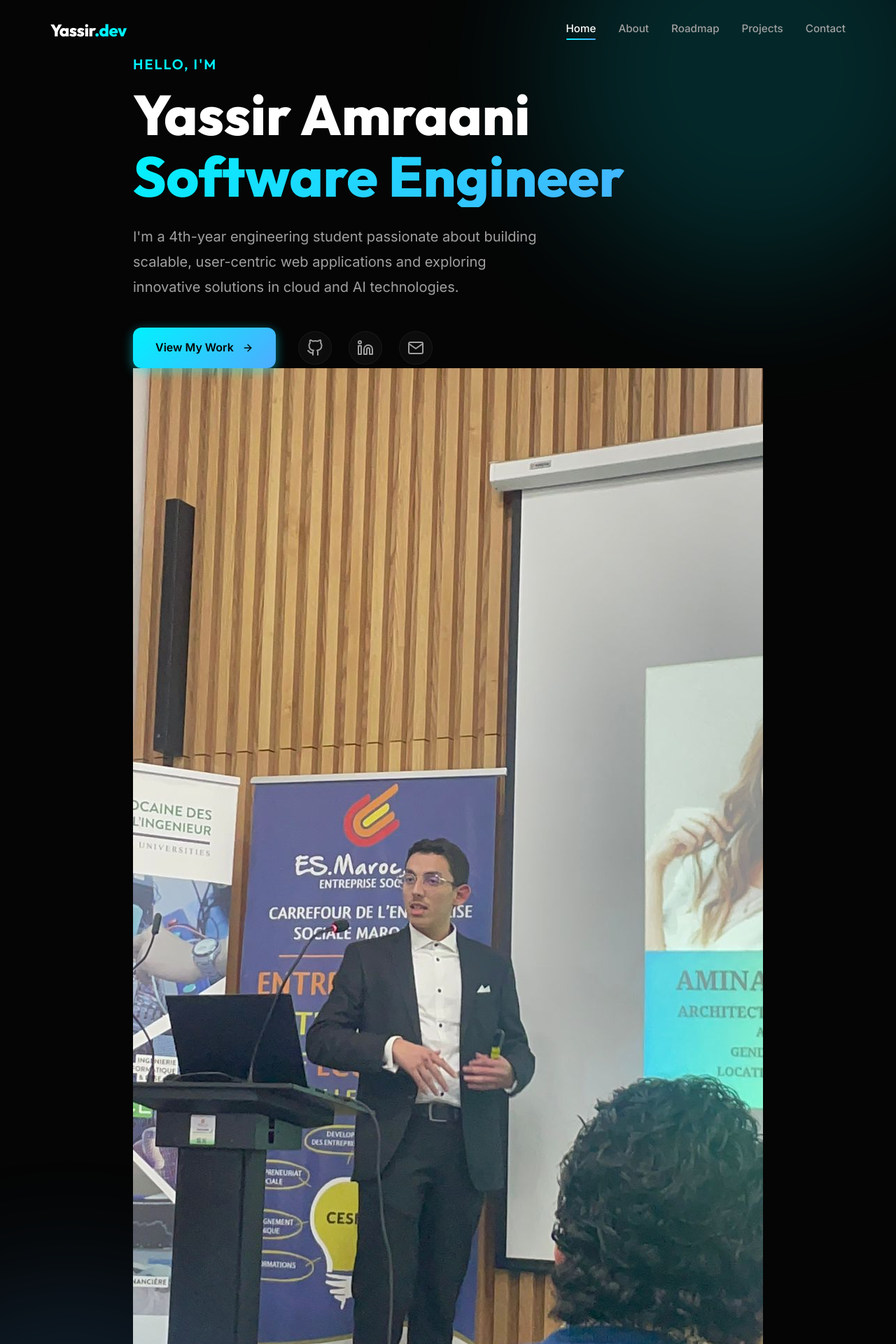
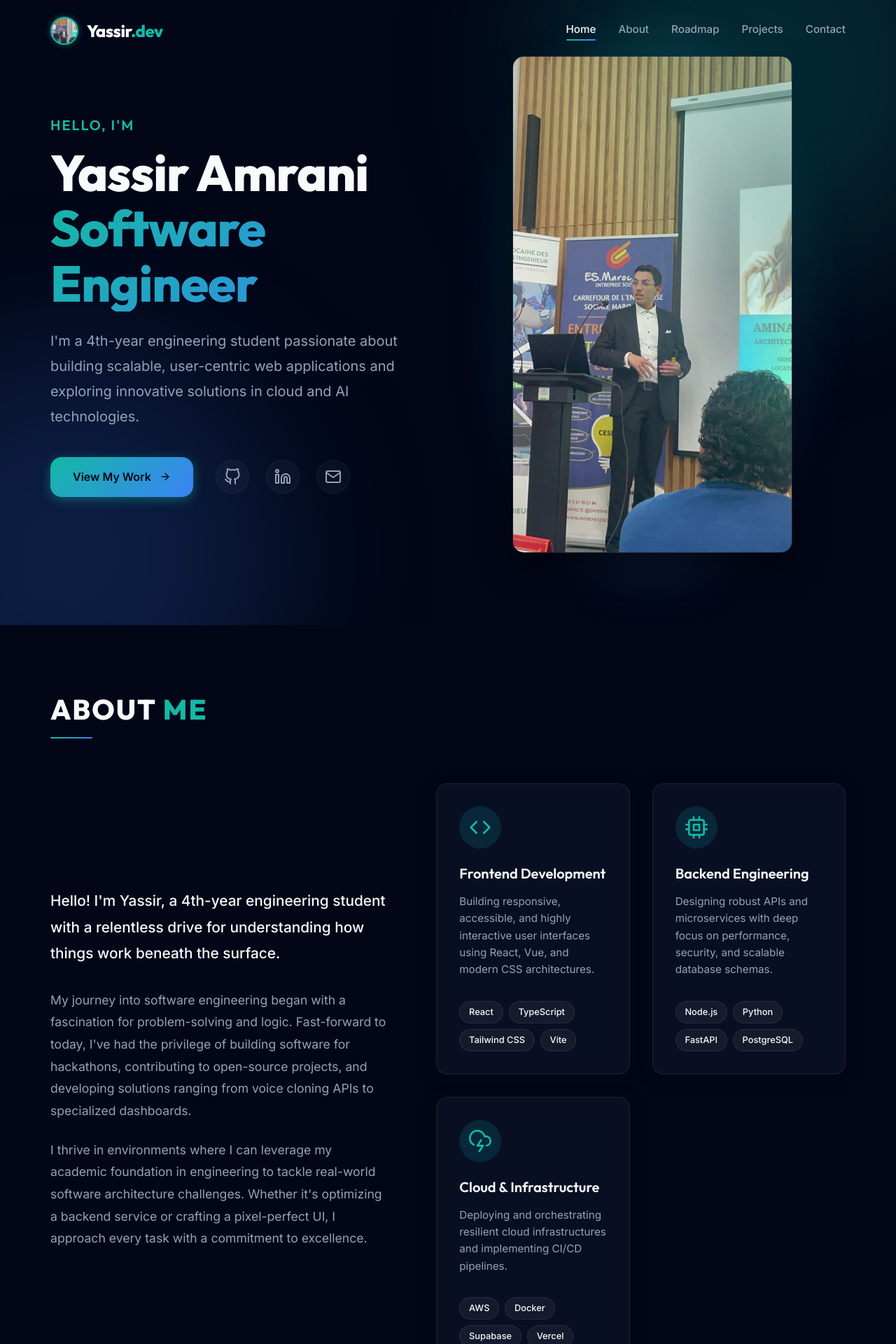
Before and after one commit to yassiramrani/portfolio, a React (Vite) app: page / in a window 1280 px wide. Shown: the top 1920 px of the page at 70% size. Built offline with nearby package versions, Linux system fonts and the light colour scheme.

Commit message:
feat: premium dark glassmorphism UI overhaul and added real career data

```diff
--- a/src/components/About.css
+++ b/src/components/About.css
@@ -74,20 +74,23 @@
 }
 
 .skill-card {
-  background: var(--bg-secondary);
-  border: 1px solid rgba(255, 255, 255, 0.05);
+  background: var(--glass-bg);
+  backdrop-filter: blur(12px);
+  -webkit-backdrop-filter: blur(12px);
+  border: 1px solid var(--glass-border);
   border-radius: var(--border-radius);
   padding: 2rem;
   transition: all var(--transition-normal);
   display: flex;
   flex-direction: column;
   gap: 1rem;
+  box-shadow: 0 4px 30px rgba(0, 0, 0, 0.1);
 }
 
 .skill-card:hover {
   transform: translateY(-5px);
-  border-color: rgba(0, 242, 254, 0.3);
-  box-shadow: 0 10px 30px rgba(0, 0, 0, 0.3);
+  border-color: rgba(20, 184, 166, 0.3); /* Teal accent */
+  box-shadow: 0 15px 35px rgba(0, 0, 0, 0.4);
 }
 
 .skill-icon {
@@ -134,8 +137,15 @@
   font-size: 0.8rem;
   font-weight: 500;
   color: var(--text-primary);
-  background: var(--bg-tertiary);
+  background: rgba(255, 255, 255, 0.05);
   padding: 0.3rem 0.8rem;
   border-radius: 20px;
-  border: 1px solid rgba(255, 255, 255, 0.1);
+  border: 1px solid var(--glass-border);
+  transition: all var(--transition-fast);
 }
+
+.skill-tag:hover {
+  background: rgba(20, 184, 166, 0.1);
+  border-color: rgba(20, 184, 166, 0.3);
+  color: var(--accent-primary);
+}
--- a/src/components/Contact.css
+++ b/src/components/Contact.css
@@ -69,15 +69,18 @@
   width: 50px;
   height: 50px;
   border-radius: 50%;
-  background: var(--bg-secondary);
-  border: 1px solid rgba(255, 255, 255, 0.05);
+  background: var(--glass-bg);
+  backdrop-filter: blur(12px);
+  -webkit-backdrop-filter: blur(12px);
+  border: 1px solid var(--glass-border);
+  box-shadow: 0 4px 15px rgba(0, 0, 0, 0.1);
 }
 
 .footer-socials a:hover {
   color: var(--accent-primary);
   transform: translateY(-5px);
-  border-color: rgba(0, 242, 254, 0.3);
-  box-shadow: 0 10px 20px rgba(0, 242, 254, 0.1);
+  border-color: rgba(20, 184, 166, 0.3); /* Teal accent */
+  box-shadow: 0 10px 20px rgba(20, 184, 166, 0.15);
 }
 
 .footer-bottom {
--- a/src/components/Hero.css
+++ b/src/components/Hero.css
@@ -35,7 +35,8 @@
 
 @media (min-width: 768px) {
   .hero-title {
-    font-size: 5rem;
+    font-size: 4.5rem;
+    letter-spacing: -1px;
   }
 }
 
@@ -56,6 +57,56 @@
   .hero-description {
     font-size: 1.25rem;
   }
+}
+
+.hero-layout {
+  display: grid;
+  grid-template-columns: 1fr;
+  gap: 4rem;
+  align-items: center;
+}
+
+@media (min-width: 992px) {
+  .hero-layout {
+    grid-template-columns: 1fr 1fr;
+    gap: 2rem;
+  }
+}
+
+.hero-image-wrapper {
+  position: relative;
+  width: 100%;
+  max-width: 400px;
+  margin: 0 auto;
+}
+
+.hero-image {
+  width: 100%;
+  height: auto;
+  border-radius: var(--border-radius);
+  object-fit: cover;
+  border: 1px solid var(--glass-border);
+  box-shadow: 0 20px 40px rgba(0, 0, 0, 0.5);
+  transition: transform var(--transition-slow);
+}
+
+.hero-image-wrapper:hover .hero-image {
+  transform: scale(1.02) translateY(-10px);
+  box-shadow: 0 30px 60px rgba(0, 242, 254, 0.2);
+}
+
+.hero-image-glow {
+  position: absolute;
+  top: 50%;
+  left: 50%;
+  transform: translate(-50%, -50%);
+  width: 110%;
+  height: 110%;
+  background: var(--accent-gradient);
+  filter: blur(40px);
+  border-radius: 50%;
+  opacity: 0.15;
+  z-index: -1;
 }
 
 .hero-cta {
@@ -139,9 +190,9 @@
   width: 600px;
   height: 600px;
   border-radius: 50%;
-  filter: blur(100px);
+  filter: blur(120px);
   z-index: 1;
-  opacity: 0.15;
+  opacity: 0.2; /* Increased opacity from 0.15 */
   pointer-events: none;
 }
 
--- a/src/components/Hero.tsx
+++ b/src/components/Hero.tsx
@@ -9,12 +9,13 @@ const Hero = ({ id }: HeroProps) => {
   return (
     <section id={id} className="hero section">
       <div className="container">
+        <div className="hero-layout">
           <div className="hero-content">
             <h2 className="hero-subtitle animate-fade-in" style={{ animationDelay: '0.1s' }}>
               Hello, I'm
             </h2>
             <h1 className="hero-title animate-fade-in" style={{ animationDelay: '0.2s' }}>
-            Yassir Amraani
+              Yassir Amrani
               <br />
               <span className="gradient-text">Software Engineer</span>
             </h1>
@@ -40,8 +41,11 @@ const Hero = ({ id }: HeroProps) => {
               </div>
             </div>
           </div>
-        <div className="hero-image-container animate-fade-in" style={{ animationDelay: '0.5s' }}>
-          <img src="/me.jpeg" alt="Yassir Amraani" className="hero-image" />
+
+          <div className="hero-image-wrapper animate-fade-in" style={{ animationDelay: '0.5s' }}>
+            <div className="hero-image-glow"></div>
+            <img src="/me.jpeg" alt="Yassir Amrani" className="hero-image" />
+          </div>
         </div>
       </div>
 
--- a/src/components/Navbar.css
+++ b/src/components/Navbar.css
@@ -11,10 +11,11 @@
 
 .navbar.scrolled {
   padding: 1rem 0;
-  background: rgba(5, 5, 5, 0.8);
-  backdrop-filter: blur(10px);
-  -webkit-backdrop-filter: blur(10px);
-  border-bottom: 1px solid rgba(255, 255, 255, 0.05);
+  background: rgba(2, 6, 23, 0.85); /* Slate 950 */
+  backdrop-filter: blur(12px);
+  -webkit-backdrop-filter: blur(12px);
+  border-bottom: 1px solid var(--glass-border);
+  box-shadow: 0 4px 30px rgba(0, 0, 0, 0.3);
 }
 
 .navbar-container {
@@ -27,10 +28,27 @@
 }
 
 .navbar-logo a {
+  display: flex;
+  align-items: center;
+  gap: 0.75rem;
   font-family: var(--font-display);
   font-size: 1.5rem;
   font-weight: 800;
   letter-spacing: -0.5px;
+  transition: opacity var(--transition-fast);
+}
+
+.navbar-logo a:hover {
+  opacity: 0.8;
+}
+
+.navbar-profile-pic {
+  width: 40px;
+  height: 40px;
+  border-radius: 50%;
+  object-fit: cover;
+  border: 2px solid var(--accent-primary);
+  box-shadow: 0 0 10px var(--accent-glow);
 }
 
 .navbar-logo .accent {
@@ -97,20 +115,20 @@
   position: fixed;
   top: 0;
   right: -100%;
-  width: 80%;
+  width: 100%;
   max-width: 400px;
   height: 100vh;
-  background: var(--bg-secondary);
-  backdrop-filter: blur(15px);
-  -webkit-backdrop-filter: blur(15px);
+  background: rgba(15, 23, 42, 0.95); /* Slate 900 */
+  backdrop-filter: blur(20px);
+  -webkit-backdrop-filter: blur(20px);
   display: flex;
   flex-direction: column;
   justify-content: center;
   align-items: center;
   gap: 2rem;
   transition: right var(--transition-normal);
-  border-left: 1px solid rgba(255, 255, 255, 0.05);
-  box-shadow: -10px 0 30px rgba(0, 0, 0, 0.5);
+  border-left: 1px solid var(--glass-border);
+  box-shadow: -10px 0 40px rgba(0, 0, 0, 0.5);
   z-index: 999;
 }
 
--- a/src/components/Navbar.tsx
+++ b/src/components/Navbar.tsx
@@ -30,7 +30,10 @@ const Navbar = ({ activeSection }: NavbarProps) => {
     <nav className={`navbar ${isScrolled ? 'scrolled' : ''}`}>
       <div className="navbar-container">
         <div className="navbar-logo">
-          <a href="#home">Yassir<span className="accent">.dev</span></a>
+          <a href="#home">
+            <img src="/me.jpeg" alt="Yassir" className="navbar-profile-pic" />
+            <span>Yassir<span className="accent">.dev</span></span>
+          </a>
         </div>
 
         {/* Desktop Navigation */}
--- a/src/components/Projects.css
+++ b/src/components/Projects.css
@@ -24,15 +24,18 @@
 }
 
 .project-card {
-  background: var(--bg-tertiary);
+  background: var(--glass-bg);
+  backdrop-filter: blur(12px);
+  -webkit-backdrop-filter: blur(12px);
   border-radius: var(--border-radius);
   overflow: hidden;
   transition: all var(--transition-normal);
-  border: 1px solid rgba(255, 255, 255, 0.03);
+  border: 1px solid var(--glass-border);
   display: flex;
   flex-direction: column;
   position: relative;
   height: 100%;
+  box-shadow: 0 4px 30px rgba(0, 0, 0, 0.1);
 }
 
 .project-card::before {
@@ -50,8 +53,8 @@
 
 .project-card:hover {
   transform: translateY(-10px);
-  box-shadow: 0 20px 40px rgba(0, 0, 0, 0.4);
-  border-color: rgba(0, 242, 254, 0.2);
+  box-shadow: 0 20px 40px rgba(0, 0, 0, 0.5);
+  border-color: rgba(20, 184, 166, 0.3); /* Teal accent */
 }
 
 .project-card:hover::before {
@@ -95,10 +98,10 @@
   font-size: 0.8rem;
   font-family: var(--font-sans);
   color: var(--accent-primary);
-  background: rgba(0, 242, 254, 0.05);
+  background: rgba(20, 184, 166, 0.1); /* Teal tinted background */
   padding: 0.2rem 0.6rem;
   border-radius: 4px;
-  border: 1px solid rgba(0, 242, 254, 0.1);
+  border: 1px solid rgba(20, 184, 166, 0.2);
 }
 
 .project-links {
--- a/src/components/Projects.tsx
+++ b/src/components/Projects.tsx
@@ -26,6 +26,20 @@ const Projects = ({ id }: ProjectsProps) => {
       description: 'A mobile health (mHealth) backend and tracking application focused on recording and reporting user health metrics.',
       tags: ['Java', 'HealthTech', 'Backend'],
       github: 'https://github.com/yassiramrani/mhealth',
+      demo: ''
+    },
+    {
+      title: 'Guidini',
+      description: '2nd Prize winning project at Hackathon IA & Villes Résilientes 2030. A digital companion for authentic tourism experiences locally in Morocco, supporting World Cup 2030 initiatives.',
+      tags: ['React', 'Innovation', 'Hackathon'],
+      github: 'https://github.com/yassiramrani',
+      demo: ''
+    },
+    {
+      title: 'Wijha',
+      description: 'Intelligent aid platform for travel organization. Full stack academic project featuring API integrations for hotels and automated visa condition verification.',
+      tags: ['Laravel', 'Tailwind CSS', 'MySQL', 'JavaScript'],
+      github: 'https://github.com/yassiramrani',
       demo: ''
     },
     {
--- a/src/components/Roadmap.css
+++ b/src/components/Roadmap.css
@@ -60,18 +60,20 @@
 
 .timeline-content {
   padding: 30px;
-  background: rgba(255, 255, 255, 0.03);
-  backdrop-filter: blur(10px);
-  border: 1px solid rgba(255, 255, 255, 0.05);
-  border-radius: 12px;
+  background: var(--glass-bg);
+  backdrop-filter: blur(12px);
+  -webkit-backdrop-filter: blur(12px);
+  border: 1px solid var(--glass-border);
+  border-radius: 16px;
   position: relative;
-  transition: transform 0.3s ease, box-shadow 0.3s ease;
+  transition: transform 0.3s cubic-bezier(0.4, 0, 0.2, 1), box-shadow 0.3s cubic-bezier(0.4, 0, 0.2, 1);
+  box-shadow: 0 4px 30px rgba(0, 0, 0, 0.1);
 }
 
 .timeline-content:hover {
   transform: translateY(-5px);
-  box-shadow: 0 10px 30px -10px rgba(0, 0, 0, 0.5);
-  border-color: rgba(255, 255, 255, 0.1);
+  box-shadow: 0 15px 35px -10px rgba(0, 0, 0, 0.6);
+  border-color: rgba(20, 184, 166, 0.3);
 }
 
 .timeline-year {
--- a/src/components/Roadmap.tsx
+++ b/src/components/Roadmap.tsx
@@ -1,4 +1,4 @@
-import { FiBookOpen, FiBriefcase, FiAward, FiStar } from 'react-icons/fi';
+import { FiBookOpen, FiAward, FiStar } from 'react-icons/fi';
 import './Roadmap.css';
 
 interface RoadmapProps {
@@ -8,32 +8,32 @@ interface RoadmapProps {
 const Roadmap = ({ id }: RoadmapProps) => {
   const roadmapItems = [
     {
-      year: 'Present',
-      title: '4th Year Engineering Student',
-      company: 'Engineering College',
-      description: 'Currently pursuing software engineering degree with a focus on full-stack development, ML/AI integrations, and cloud architectures. Actively building projects like DiaBLife and VoiceLegacy.',
-      icon: <FiBookOpen size={24} />
-    },
-    {
-      year: '2025 (Expected)',
-      title: 'Software Engineering Intern',
-      company: 'Tech Industry',
-      description: 'Looking to apply my skills in scalable systems, React/Vite frontends, and backend engineering (Python/Java) in a professional tech environment.',
-      icon: <FiBriefcase size={24} />
+      year: '2026',
+      title: 'President & Founder',
+      company: 'InnovXtech Club (EMSI Tanger)',
+      description: 'Led the student innovation club, organizing major events like the 2024-2025 Integration Day (flashback day with DJ and team-building) uniting students through technology.',
+      icon: <FiStar size={24} />
     },
     {
       year: '2026',
-      title: 'Graduation & Full-Time Role',
-      company: 'Future Career',
-      description: 'Graduating as a Software Engineer ready to build impactful, scalable, and highly available web applications worldwide.',
+      title: 'Honorary Participation Award',
+      company: 'The Merge Hackathon 2026',
+      description: 'Selected among top 20 projects globally for "VoiceLegacy", an AI-powered voice preservation platform built with FastAPI, React, and ElevenLabs API.',
       icon: <FiAward size={24} />
     },
     {
-      year: 'Long-term Goal',
-      title: 'Senior Software/Cloud Architect',
-      company: 'Career Aspiration',
-      description: 'Leading technical teams and designing large-scale distributed systems and advanced AI solutions.',
-      icon: <FiStar size={24} />
+      year: 'Recent',
+      title: '2nd Prize Winner',
+      company: 'Hackathon "IA & Villes Résilientes 2030" (LSInnovXTech)',
+      description: 'Won 2nd place with "Guidini", a digital companion offering authentic tourism experiences and local employment opportunities for World Cup 2030.',
+      icon: <FiAward size={24} />
+    },
+    {
+      year: 'Present',
+      title: '4th Year Engineering Student',
+      company: 'EMSI Tanger',
+      description: 'Ambassador Career Center EMSI Tanger. Delivered "Wijha" (intelligent travel organization platform using Laravel/Tailwind) as team project.',
+      icon: <FiBookOpen size={24} />
     }
   ];
 
--- a/src/index.css
+++ b/src/index.css
@@ -1,30 +1,33 @@
 @import url("https://fonts.googleapis.com/css2?family=Inter:wght@300;400;500;600;700&family=Outfit:wght@400;600;800&display=swap");
 
 :root {
-  --bg-primary: #050505;
-  --bg-secondary: #111111;
-  --bg-tertiary: #1a1a1a;
+  --bg-primary: #020617; /* Slate 950 */
+  --bg-secondary: #0f172a; /* Slate 900 */
+  --bg-tertiary: #1e293b; /* Slate 800 */
 
-  --text-primary: #ffffff;
-  --text-secondary: #a0a0a0;
-  --text-tertiary: #666666;
+  --text-primary: #f8fafc; /* Slate 50 */
+  --text-secondary: #94a3b8; /* Slate 400 */
+  --text-tertiary: #64748b; /* Slate 500 */
 
-  --accent-primary: #00f2fe;
-  --accent-secondary: #4facfe;
-  --accent-glow: rgba(0, 242, 254, 0.5);
+  --accent-primary: #14b8a6; /* Teal 500 */
+  --accent-secondary: #3b82f6; /* Blue 500 */
+  --accent-glow: rgba(20, 184, 166, 0.4);
   --accent-gradient: linear-gradient(
     135deg,
     var(--accent-primary) 0%,
     var(--accent-secondary) 100%
   );
 
-  --font-sans: "Inter", sans-serif;
-  --font-display: "Outfit", sans-serif;
+  --font-sans: "Inter", system-ui, -apple-system, sans-serif;
+  --font-display: "Outfit", system-ui, -apple-system, sans-serif;
 
-  --border-radius: 12px;
-  --transition-fast: 0.2s ease;
-  --transition-normal: 0.3s ease;
-  --transition-slow: 0.5s ease;
+  --border-radius: 16px;
+  --transition-fast: 0.2s cubic-bezier(0.4, 0, 0.2, 1);
+  --transition-normal: 0.3s cubic-bezier(0.4, 0, 0.2, 1);
+  --transition-slow: 0.5s cubic-bezier(0.4, 0, 0.2, 1);
+
+  --glass-bg: rgba(15, 23, 42, 0.6);
+  --glass-border: rgba(255, 255, 255, 0.08);
 }
 
 * {
@@ -108,6 +111,15 @@ a:hover {
   -webkit-text-fill-color: transparent;
   background-clip: text;
   display: inline-block;
+  color: transparent; /* Fallback */
+}
+
+.glass-panel {
+  background: var(--glass-bg);
+  backdrop-filter: blur(12px);
+  -webkit-backdrop-filter: blur(12px);
+  border: 1px solid var(--glass-border);
+  box-shadow: 0 4px 30px rgba(0, 0, 0, 0.1);
 }
 
 /* Animations */
```
Lines whose indentation alone changed are shown as unchanged.
